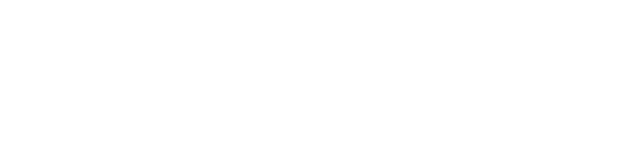
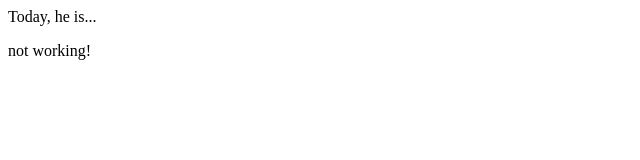
Before and after one commit to pathos11/isworking, a plain HTML site: page index.html in a window 1280 px wide. Shown: the whole page, without its empty margins (0-640 px from the left). Drawn offline with Linux system fonts and the light colour scheme.

Commit message:
Update index.html

```diff
--- a/index.html
+++ b/index.html
@@ -5,7 +5,25 @@
 </head>
 
 <body>
+Today, he is...
+<p id="demo"></p>
+
+
 <script>
-  var date_to_change = "2021-06-24";
+  var start_date = new Date(2021, 05, 24);
+  var today = new Date();
+
+  var diffTime = Math.abs(today - start_date);
+  var diffDays = Math.floor(diffTime / (1000 * 60 * 60 * 24));
+  var mod = diffDays % 3;
+
+  if (mod == 0)
+  {
+  	document.getElementById("demo").innerHTML = "working =(";
+  }
+  else
+  {
+	document.getElementById("demo").innerHTML = "not working!";
+  }
 </script>
 </body>
```
